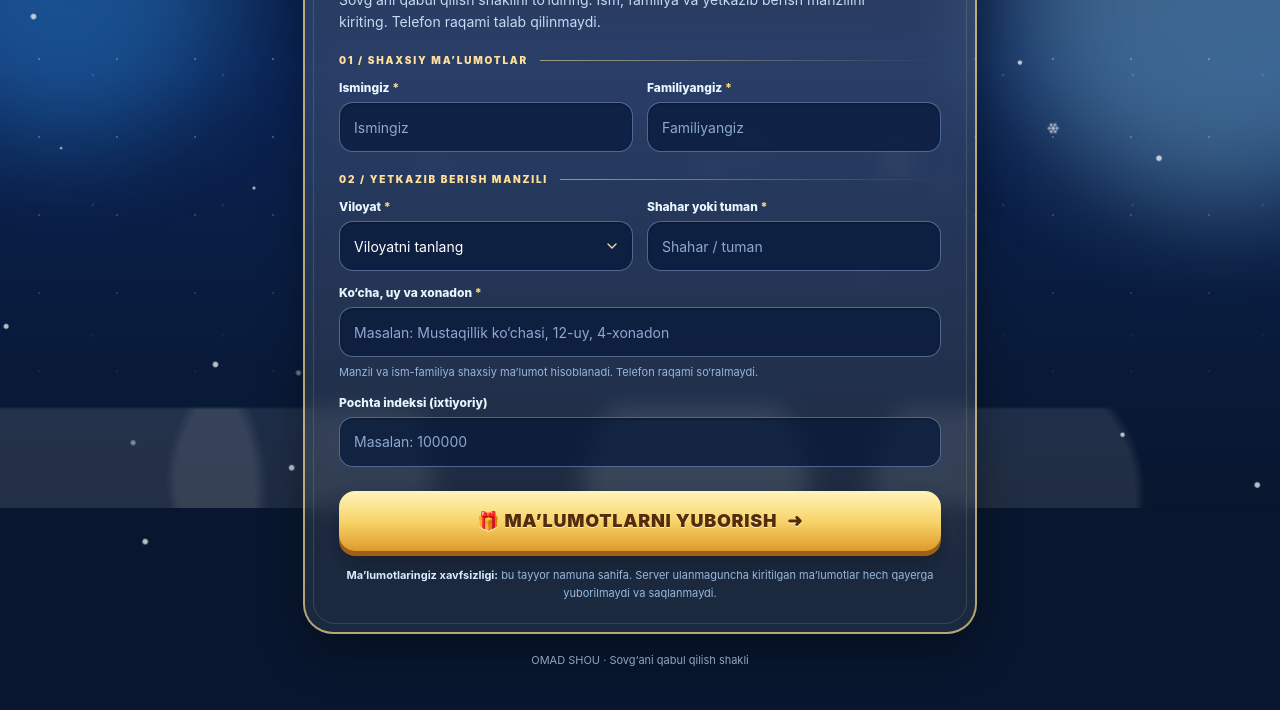
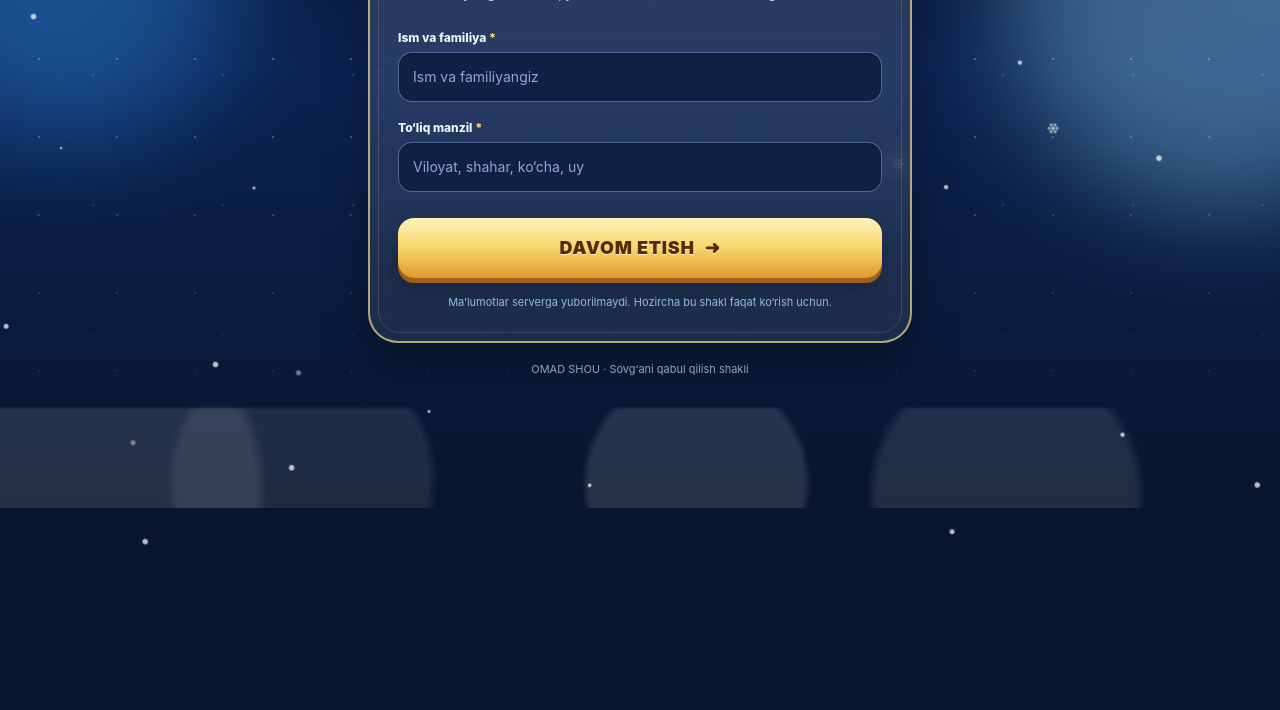
Before and after one commit to sdasdadasdsa/gifts, a plain HTML site: page index.html in a window 1280 px wide. Shown: the part 292-1002 px from the top of the page. After the commit the page ends 800 px from the top, so only its background shows below. Drawn offline with Linux system fonts and the light colour scheme.

Commit message:
Simplify gift form to two fields and remove success note

```diff
--- a/index.html
+++ b/index.html
@@ -110,6 +110,19 @@ linear-gradient(180deg,#081226 0%,#0b2353 45%,#08162d 100%)}
  .success{min-height:480px}
 }
 @media(max-width:430px){.form-card{padding:24px 17px}.page{padding:24px 12px}.fields{gap:13px}}
+
+/* Two-field layout on mobile and desktop */
+.page{max-width:580px}
+.form-card{padding:30px 28px}
+.fields{display:grid;grid-template-columns:1fr;gap:18px}
+.field.full{grid-column:auto}
+.form-desc{margin:0 0 25px}
+.form-title{font-size:clamp(27px,5vw,39px)}
+.submit{margin-top:26px}
+.success{min-height:390px}
+.success h2{font-size:clamp(29px,5vw,43px)}
+.success p{margin-top:5px}
+@media(max-width:760px){.form-card{padding:22px 17px}.fields{gap:15px}.success{min-height:370px}}
 </style>
 </head>
 <body>
@@ -133,37 +146,31 @@ linear-gradient(180deg,#081226 0%,#0b2353 45%,#08162d 100%)}
       <div class="inner-border"></div>
       <div id="formPage">
         <div class="form-top">
-          <span class="form-kicker">🎁 OMAD SHOU · Sovg‘ani qabul qilish</span>
+          <span class="form-kicker">🎁 SOVG‘ANI QABUL QILISH</span>
         </div>
-        <h2 class="form-title" id="form-title">Sovg‘ani <em>qabul qilish</em></h2>
-        <p class="form-desc">Sovg‘ani qabul qilish shaklini to‘ldiring. Ism, familiya va yetkazib berish manzilini kiriting. Telefon raqami talab qilinmaydi.</p>
-
+        <h2 class="form-title" id="form-title">Sovg‘a uchun <em>ma’lumotlar</em></h2>
+        <p class="form-desc">Ism-familiyangiz va to‘liq yetkazib berish manzilini kiriting.</p>
         <form id="giftForm" novalidate>
-          <div class="section-label">01 / Shaxsiy ma’lumotlar</div>
           <div class="fields">
-            <div class="field"><label for="firstName">Ismingiz <span>*</span></label><input id="firstName" name="firstName" type="text" autocomplete="given-name" maxlength="70" placeholder="Ismingiz" required></div>
-            <div class="field"><label for="lastName">Familiyangiz <span>*</span></label><input id="lastName" name="lastName" type="text" autocomplete="family-name" maxlength="70" placeholder="Familiyangiz" required></div>
+            <div class="field full">
+              <label for="fullName">Ism va familiya <span>*</span></label>
+              <input id="fullName" name="fullName" type="text" autocomplete="name" maxlength="140" placeholder="Ism va familiyangiz" required>
+            </div>
+            <div class="field full">
+              <label for="address">To‘liq manzil <span>*</span></label>
+              <input id="address" name="address" type="text" autocomplete="street-address" maxlength="250" placeholder="Viloyat, shahar, ko‘cha, uy" required>
+            </div>
           </div>
-
-          <div class="section-label">02 / Yetkazib berish manzili</div>
-          <div class="fields">
-            <div class="field"><label for="region">Viloyat <span>*</span></label><select name="region" id="region" required><option value="">Viloyatni tanlang</option><option>Toshkent shahri</option><option>Toshkent viloyati</option><option>Andijon viloyati</option><option>Buxoro viloyati</option><option>Farg‘ona viloyati</option><option>Jizzax viloyati</option><option>Namangan viloyati</option><option>Navoiy viloyati</option><option>Qashqadaryo viloyati</option><option>Qoraqalpog‘iston Respublikasi</option><option>Samarqand viloyati</option><option>Sirdaryo viloyati</option><option>Surxondaryo viloyati</option><option>Xorazm viloyati</option></select></div>
-            <div class="field"><label for="city">Shahar yoki tuman <span>*</span></label><input name="city" id="city" type="text" maxlength="90" autocomplete="address-level2" placeholder="Shahar / tuman" required></div>
-            <div class="field full"><label for="address">Ko‘cha, uy va xonadon <span>*</span></label><input name="address" id="address" type="text" maxlength="170" autocomplete="street-address" placeholder="Masalan: Mustaqillik ko‘chasi, 12-uy, 4-xonadon" required><span class="field-note">Manzil va ism-familiya shaxsiy ma’lumot hisoblanadi. Telefon raqami so‘ralmaydi.</span></div>
-            <div class="field full"><label for="postal">Pochta indeksi (ixtiyoriy)</label><input name="postal" id="postal" type="text" inputmode="numeric" pattern="[0-9]{5,7}" maxlength="7" autocomplete="postal-code" placeholder="Masalan: 100000"></div>
-          </div>
-
-          <button class="submit" type="submit">🎁 MA’LUMOTLARNI YUBORISH <span aria-hidden="true">➜</span></button>
-          <p class="privacy"><strong>Ma’lumotlaringiz xavfsizligi:</strong> bu tayyor namuna sahifa. Server ulanmaguncha kiritilgan ma’lumotlar hech qayerga yuborilmaydi va saqlanmaydi.</p>
+          <button class="submit" type="submit">DAVOM ETISH <span aria-hidden="true">➜</span></button>
+          <p class="privacy">Ma’lumotlar serverga yuborilmaydi. Hozircha bu shakl faqat ko‘rish uchun.</p>
         </form>
       </div>
 
       <div class="success" id="successPage" aria-live="polite" role="status">
-        <span class="success-ribbon">Omad Shou</span>
+        <span class="success-ribbon">OMAD SHOU</span>
         <div class="arrow-ring" aria-hidden="true"><svg viewBox="0 0 110 110" fill="none"><path d="M23 78L84 26M44 26h40v40" stroke="#fff" stroke-width="15" stroke-linecap="round" stroke-linejoin="round"/><path d="M23 78L84 26M44 26h40v40" stroke="#dcffe7" stroke-width="5" stroke-linecap="round" stroke-linejoin="round"/></svg></div>
-        <h2>Muvaffaqiyatli yuborildi!</h2>
-        <p>Shakl to‘ldirildi. Sovg‘ani rasmiylashtirish uchun yuborish xizmati hali ulanmagan.</p>
-        <div class="success-box"><strong>Namuna ko‘rinishi.</strong><br>Haqiqiy ariza serverga yuborilmadi va hech qanday yetkazib berish tasdiqlanmadi.</div>
+        <h2>Ma’lumotlar to‘ldirildi!</h2>
+        <p>Shakl tayyor.</p>
       </div>
     </section>
   </main>
@@ -180,14 +187,11 @@ const form=document.getElementById('giftForm');
 form.addEventListener('submit',e=>{
   e.preventDefault();
   if(!form.checkValidity()){form.reportValidity();return;}
-  const postal=document.getElementById('postal');
-  if(postal.value.trim() && !/^[0-9]{5,7}$/.test(postal.value.trim())){postal.setCustomValidity('Pochta indeksini tekshiring.');postal.reportValidity();return;}
   document.getElementById('formPage').hidden=true;
   document.getElementById('successPage').classList.add('is-visible');
   window.scrollTo({top:0,behavior:'smooth'});
   form.reset();
 });
-document.getElementById('postal').addEventListener('input',e=>e.target.setCustomValidity(''));
 </script>
 </body>
 </html>
```
